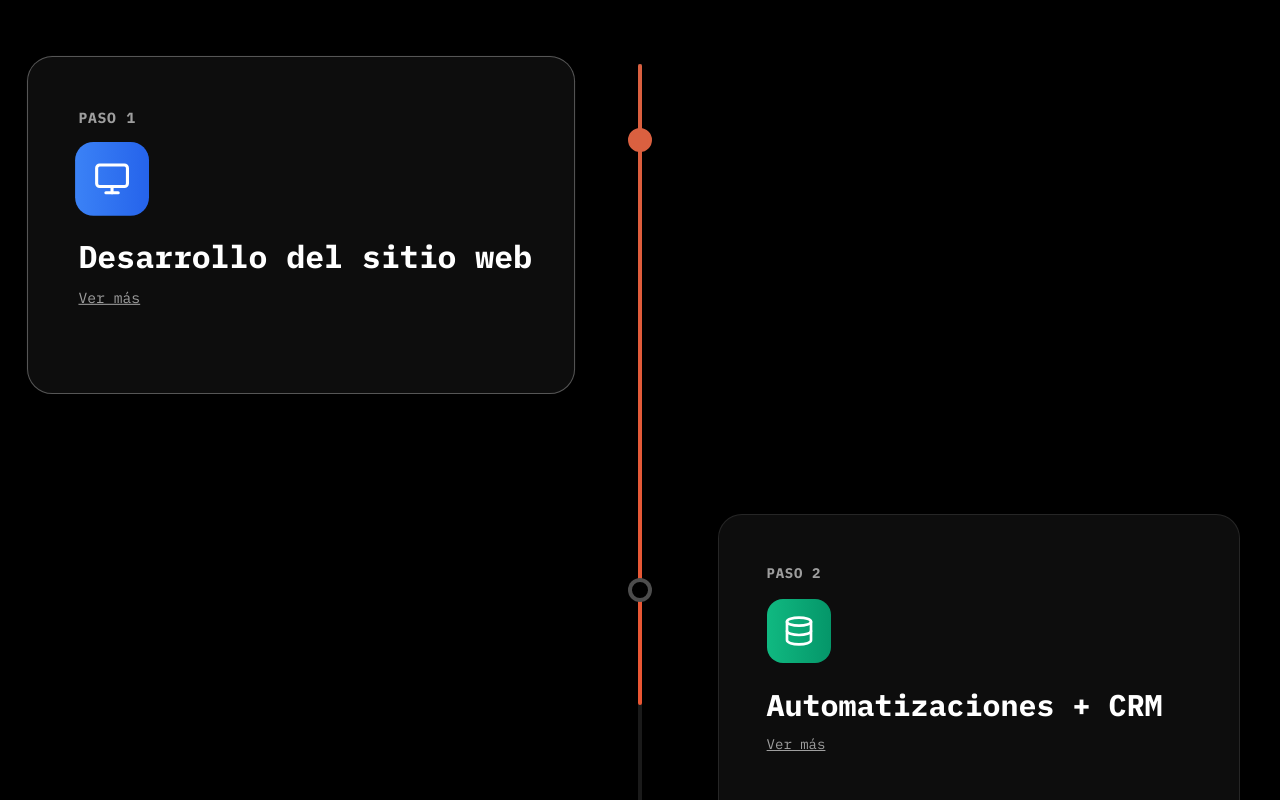
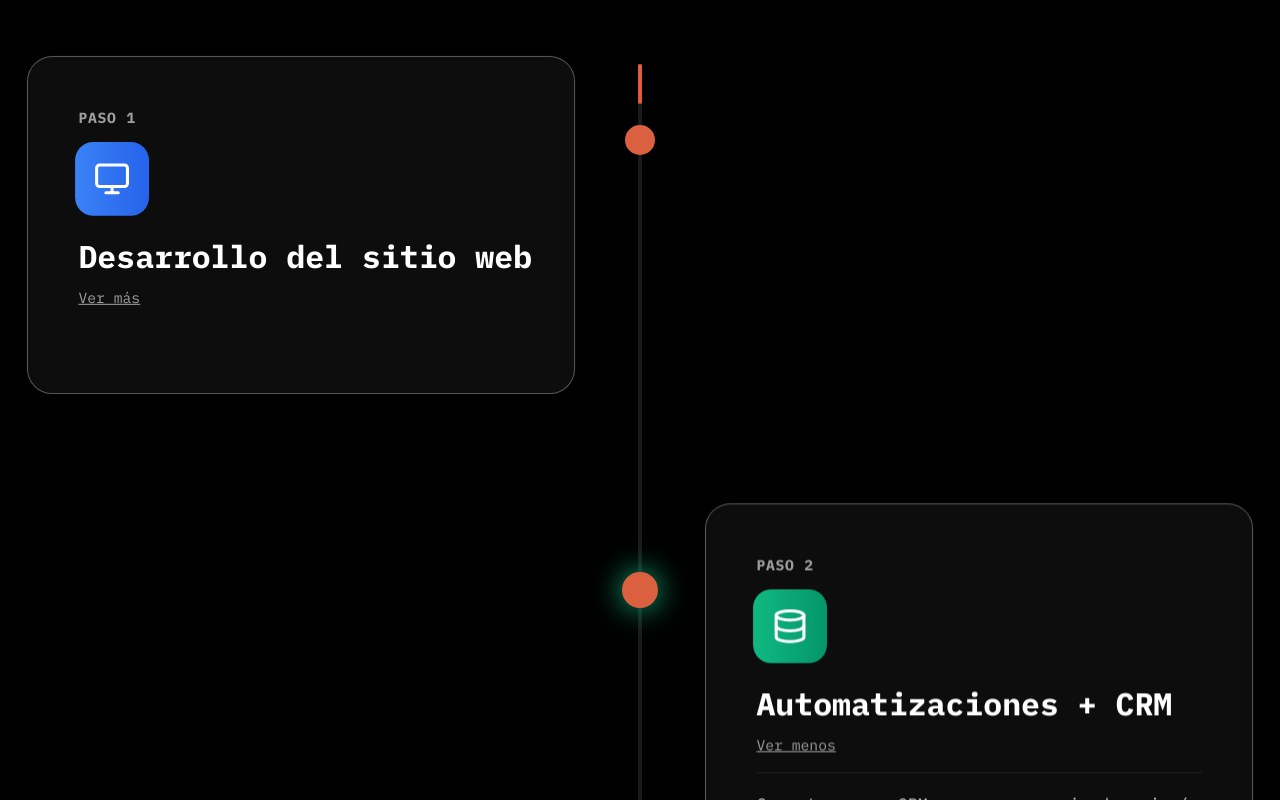
Before and after one commit to botflowlab/Botflowlab-Website, a React (Vite) app: page / in a window 1280 px wide. Shown: the part 3220-4020 px from the top of the page. Built offline with nearby package versions, Linux system fonts and the light colour scheme.

Commit message:
Updated HowItWorksSection.tsx

```diff
--- a/src/components/sections/HowItWorksSection.tsx
+++ b/src/components/sections/HowItWorksSection.tsx
@@ -51,7 +51,8 @@ export const HowItWorksSection: React.FC<{ isVisible: boolean }> = ({ isVisible
     }
   ];
 
- const { scrollYProgress } = useScroll({
+
+  const { scrollYProgress } = useScroll({
     target: sectionRef,
     offset: ["start center", "end center"]
   });
@@ -59,9 +60,14 @@ export const HowItWorksSection: React.FC<{ isVisible: boolean }> = ({ isVisible
   const timelineProgress = useTransform(scrollYProgress, [0, 1], [0, 100]);
 
   useEffect(() => {
-    const unsubscribe = scrollYProgress.onChange(() => {});
+    const unsubscribe = scrollYProgress.onChange((latest) => {
+      const stepIndex = Math.floor(latest * steps.length);
+      const clampedIndex = Math.min(Math.max(stepIndex, 0), steps.length - 1);
+      setActiveStep(clampedIndex);
+    });
+
     return () => unsubscribe();
-  }, [scrollYProgress]);
+  }, [scrollYProgress, steps.length]);
 
   return (
     <div id='process' className="min-h-screen relative overflow-hidden" ref={sectionRef}>
@@ -87,7 +93,7 @@ export const HowItWorksSection: React.FC<{ isVisible: boolean }> = ({ isVisible
             <div className="absolute left-1/2 top-0 bottom-0 w-1 bg-white/10 transform -translate-x-1/2">
               <motion.div
                 className="absolute top-0 left-0 w-full bg-gradient-to-b from-[#DA6040] to-[#eb5633] rounded-full"
-                style={{ height: useTransform(timelineProgress, [0, 100], ["0%", "100%"]), }}
+                style={{ height: timelineProgress }}
                 transition={{ type: "spring", stiffness: 100, damping: 30 }}
               />
             </div>
```
